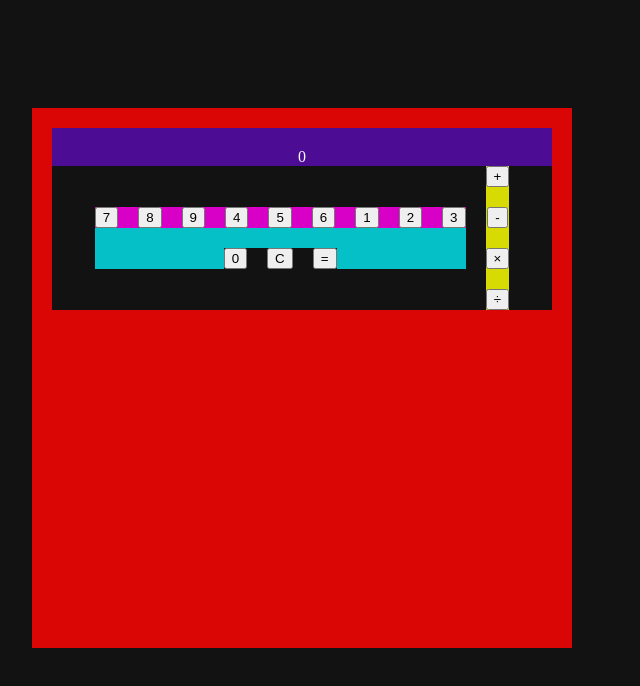
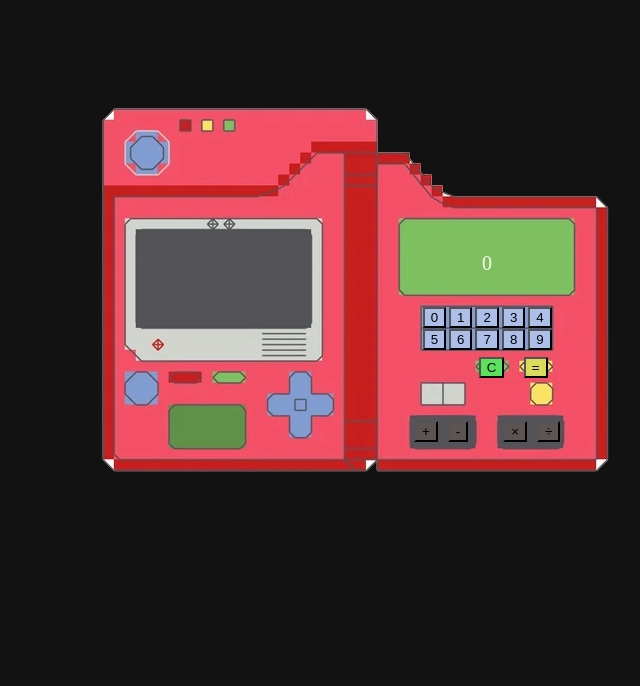
Before and after one commit to Guewy/Calculator2, a plain HTML site: page index.html in a window 1280 px wide. Shown: the whole page, without its empty margins (338-978 px from the left). Drawn offline with Linux system fonts and the light colour scheme.

Commit message:
Pokedex css update

```diff
--- a/calculator.css
+++ b/calculator.css
@@ -14,30 +14,45 @@ body {
 }
 
 .Calculator{
-    width: 500px;
-    height: 500px;
-    border: 2px;
-    border-radius: 50;
-    padding: 20px;
-    background-color: #da0505;
+  position: relative;
+  width: 400px;
+  height: 200px;
+}
+
+.pic{
+    position: absolute;
+    top:0px;
+    left:0px;
+    z-index:0;
 }
 
 .Screen{
+    position:absolute;
+    top:115px;
+    left:300px;
+    height:70px;
+    width:170px;
     display:flex;
     flex-direction: column;
     justify-content: center;
     align-items: center;
-    gap: 20px;
+    gap: 10px;
+    z-index:1;
+    font-size: 20px;
 
-    background-color: #4c0d94;
+    /* background-color: #4c0d94; */
 }
 
 .buttons{
+    position: absolute;
+    top: 199px;
+    left: 312px;
     display:flex;
+    flex-direction: column;
     justify-content: center;
     align-items: center;
-    gap: 20px;
-    background-color: #121212;
+    gap: 40px;
+    z-index:1;
 }
 
 .leftB{
@@ -45,44 +60,64 @@ body {
     flex-direction: column;
     justify-content: center;
     align-items: center;
-    gap: 20px;
-    background-color: #05c0c7;
+    gap: 10px;
+    /* background-color: #05c0c7; */
 }
 
 .rightB{
     display:flex;
-    flex-direction: column;
+    /* flex-direction: column; */
     justify-content: center;
     align-items: center;
-    gap: 20px;
-    background-color: #d8db03;
+    gap: 35px;
+    /* background-color: #d8db03; */
+    margin-top: 3px;
 }
 
-.oneToNine{
+.lB{
     display:flex;
-    flex-wrap:wrap;
+    /* =flex-direction: column; */
     justify-content: center;
     align-items: center;
-    gap: 20px;
-    background-color: #d800c6;
+    gap: 10px;
+}
+
+.rB{
+    display:flex;
+    /* =flex-direction: column; */
+    justify-content: center;
+    align-items: center;
+    gap: 10px;
+}
+.oneToNine{
+    display: grid;
+    grid-template-columns: repeat(5, 1fr);
+    column-gap: 3px;
+    row-gap: 1px;
+    /* background-color: #d800c6; */
 }
 
 .zeroClearEquals{
     display:flex;
-    justify-content: center;
-    align-items: center;
-    gap: 20px;
-    background-color: #121212;
+    justify-content: flex-end;
+    /* align-items: center; */
+    gap: 19.5px;
+    /* background-color: #121212; */
+    margin-top: -3px;
+    margin-left: 52px;
 }
+
 
 .numberButtons{
     display:flex;
     justify-content: center;
     align-items: center;
     gap: 20px;
+    background-color: rgb(172, 191, 233);
 }
 
 .clearButton{
+    background-color: rgb(92, 226, 92);
     display:flex;
     justify-content: center;
     align-items: center;
@@ -90,8 +125,13 @@ body {
 }
 
 .equalsButton{
+    background-color: rgb(218, 218, 92);
     display:flex;
     justify-content: center;
     align-items: center;
     gap: 20px;
 }
+
+.operatorButton{
+    background-color: #5c5353;
+}
--- a/index.html
+++ b/index.html
@@ -11,6 +11,7 @@
 <body>
     <div class="page">
         <div class="Calculator">
+            <img class="pic" src="pokedex.png" alt="pokedex">
             <div class="Screen">
                 <div class="expressionScreen"  id="expressionS"></div>
                 <div class="displayScreen" id="displayS">0</div>
@@ -18,29 +19,33 @@
             <div class="buttons">
                 <div class="leftB">
                     <div class="oneToNine" id="nums">
+                        <button data-number class="numberButtons" id="zero">0</button>
+                        <button data-number class="numberButtons" id="one">1</button>
+                        <button data-number class="numberButtons" id="two">2</button>
+
+                        <button data-number class="numberButtons" id="three">3</button>
+                        <button data-number class="numberButtons" id="four">4</button>
+                        <button data-number class="numberButtons" id="five">5</button>
+
+                        <button data-number class="numberButtons" id="six">6</button>
                         <button data-number class="numberButtons" id="seven">7</button>
                         <button data-number class="numberButtons" id="eight">8</button>
                         <button data-number class="numberButtons" id="nine">9</button>
-
-                        <button data-number class="numberButtons" id="four">4</button>
-                        <button data-number class="numberButtons" id="five">5</button>
-                        <button data-number class="numberButtons" id="six">6</button>
-
-                        <button data-number class="numberButtons" id="one">1</button>
-                        <button data-number class="numberButtons" id="two">2</button>
-                        <button data-number class="numberButtons" id="three">3</button>
                     </div>
                     <div class="zeroClearEquals">
-                        <button data-number class="numberButtons" id="zero">0</button>
                         <button class="clearButton" id="clearB">C</button>
                         <button class="equalsButton" id="equalsB">=</button>
                     </div>
                 </div>
                 <div class="rightB">
-                    <button data-operator type="operatorButtons" class="operatorButton" id="add">+</button>
+                    <div class="lB">
+                        <button data-operator type="operatorButtons" class="operatorButton" id="add">+</button>
                     <button data-operator type="operatorButtons" class="operatorButton" id="sub">-</button>
-                    <button data-operator type="operatorButtons" class="operatorButton" id="mul">×</button>
-                    <button data-operator type="operatorButtons" class="operatorButton" id="div">÷</button>
+                    </div>
+                    <div class="rB">
+                        <button data-operator type="operatorButtons" class="operatorButton" id="mul">×</button>
+                        <button data-operator type="operatorButtons" class="operatorButton" id="div">÷</button>
+                    </div>
                 </div>
             </div>
         </div>
```
Also changed, not shown: pokedex.png (added).
